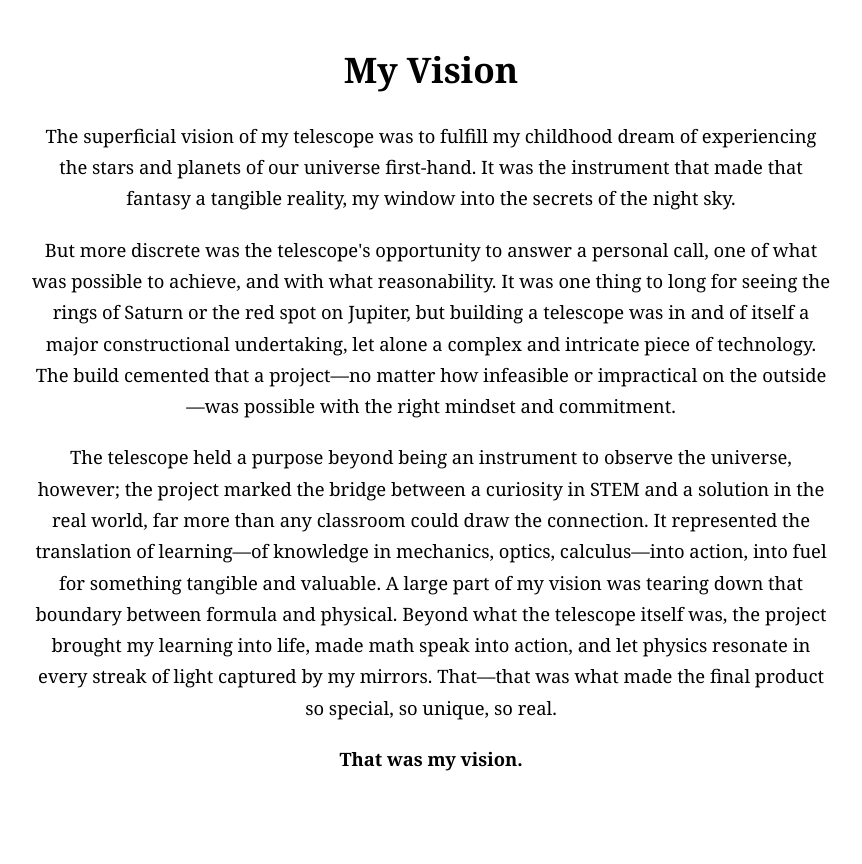
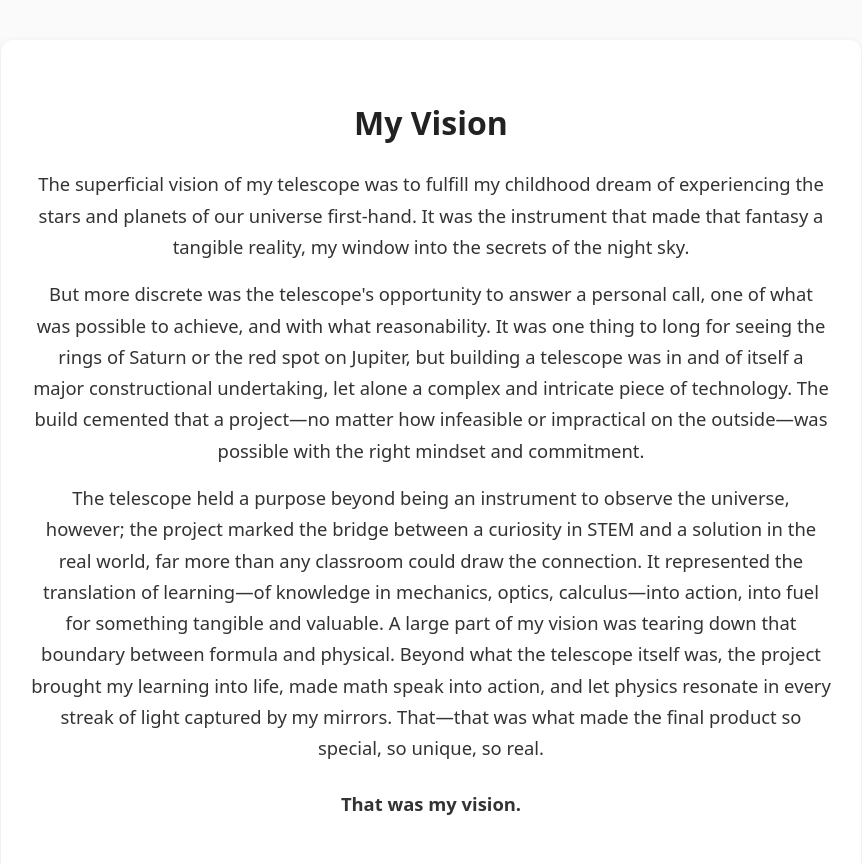
Before and after one commit to LucasKabookus/Telescope-Build, a plain HTML site: page docs/notes/my-vision.html in a window 1280 px wide. Shown: the whole page, without its empty margins (209-1071 px from the left). Before the commit the page ends 814 px from the top, so only its background shows below. Drawn offline with Linux system fonts and the light colour scheme.

Commit message:
Update my-vision.html

```diff
--- a/docs/notes/my-vision.html
+++ b/docs/notes/my-vision.html
@@ -6,33 +6,69 @@
   <title>My Vision</title>
   <style>
     body {
-      font-family: Georgia, serif;
-      margin: 40px auto;
+      font-family: system-ui, -apple-system, Segoe UI, Roboto, Helvetica, Arial, sans-serif;
+      margin: 0;
+      padding: 40px 20px;
+      background: #fafafa;
+      display: flex;
+      justify-content: center;
+    }
+    .container {
       max-width: 800px;
-      line-height: 1.7;
       text-align: center;
+      background: #fff;
+      padding: 40px 30px;
+      border-radius: 12px;
+      box-shadow: 0 2px 8px rgba(0,0,0,0.08);
     }
     h1 {
-      font-size: 2.2em;
-      margin-bottom: 20px;
+      font-size: 2rem;
+      margin-bottom: 24px;
+      color: #222;
     }
     p {
-      font-size: 1.15em;
-      margin-bottom: 20px;
+      font-size: 1.15rem;
+      line-height: 1.7;
+      color: #333;
+      margin: 0 auto 16px;
+    }
+    .closing {
+      font-weight: bold;
+      margin-top: 24px;
     }
   </style>
 </head>
 <body>
+  <div class="container">
     <h1>My Vision</h1>
     <p>
-    The superficial vision of my telescope was to fulfill my childhood dream of experiencing the stars and planets of our universe first-hand. It was the instrument that made that fantasy a tangible reality, my window into the secrets of the night sky.
+      The superficial vision of my telescope was to fulfill my childhood dream of experiencing
+      the stars and planets of our universe first-hand. It was the instrument that made that
+      fantasy a tangible reality, my window into the secrets of the night sky.
     </p>
+
     <p>
-    But more discrete was the telescope's opportunity to answer a personal call, one of what was possible to achieve, and with what reasonability. It was one thing to long for seeing the rings of Saturn or the red spot on Jupiter, but building a telescope was in and of itself a major constructional undertaking, let alone a complex and intricate piece of technology. The build cemented that a project—no matter how infeasible or impractical on the outside—was possible with the right mindset and commitment.
+      But more discrete was the telescope's opportunity to answer a personal call, one of what
+      was possible to achieve, and with what reasonability. It was one thing to long for seeing
+      the rings of Saturn or the red spot on Jupiter, but building a telescope was in and of
+      itself a major constructional undertaking, let alone a complex and intricate piece of
+      technology. The build cemented that a project—no matter how infeasible or impractical on
+      the outside—was possible with the right mindset and commitment.
     </p>
+
     <p>
-    The telescope held a purpose beyond being an instrument to observe the universe, however; the project marked the bridge between a curiosity in STEM and a solution in the real world, far more than any classroom could draw the connection. It represented the translation of learning—of knowledge in mechanics, optics, calculus—into action, into fuel for something tangible and valuable. A large part of my vision was tearing down that boundary between formula and physical. Beyond what the telescope itself was, the project brought my learning into life, made math speak into action, and let physics resonate in every streak of light captured by my mirrors. That—that was what made the final product so special, so unique, so real.
+      The telescope held a purpose beyond being an instrument to observe the universe, however;
+      the project marked the bridge between a curiosity in STEM and a solution in the real world,
+      far more than any classroom could draw the connection. It represented the translation of
+      learning—of knowledge in mechanics, optics, calculus—into action, into fuel for something
+      tangible and valuable. A large part of my vision was tearing down that boundary between
+      formula and physical. Beyond what the telescope itself was, the project brought my learning
+      into life, made math speak into action, and let physics resonate in every streak of light
+      captured by my mirrors. That—that was what made the final product so special, so unique,
+      so real.
     </p>
-  <p><strong>That was my vision.</strong></p>
+
+    <p class="closing">That was my vision.</p>
+  </div>
 </body>
 </html>
```
Lines whose indentation alone changed are shown as unchanged.
